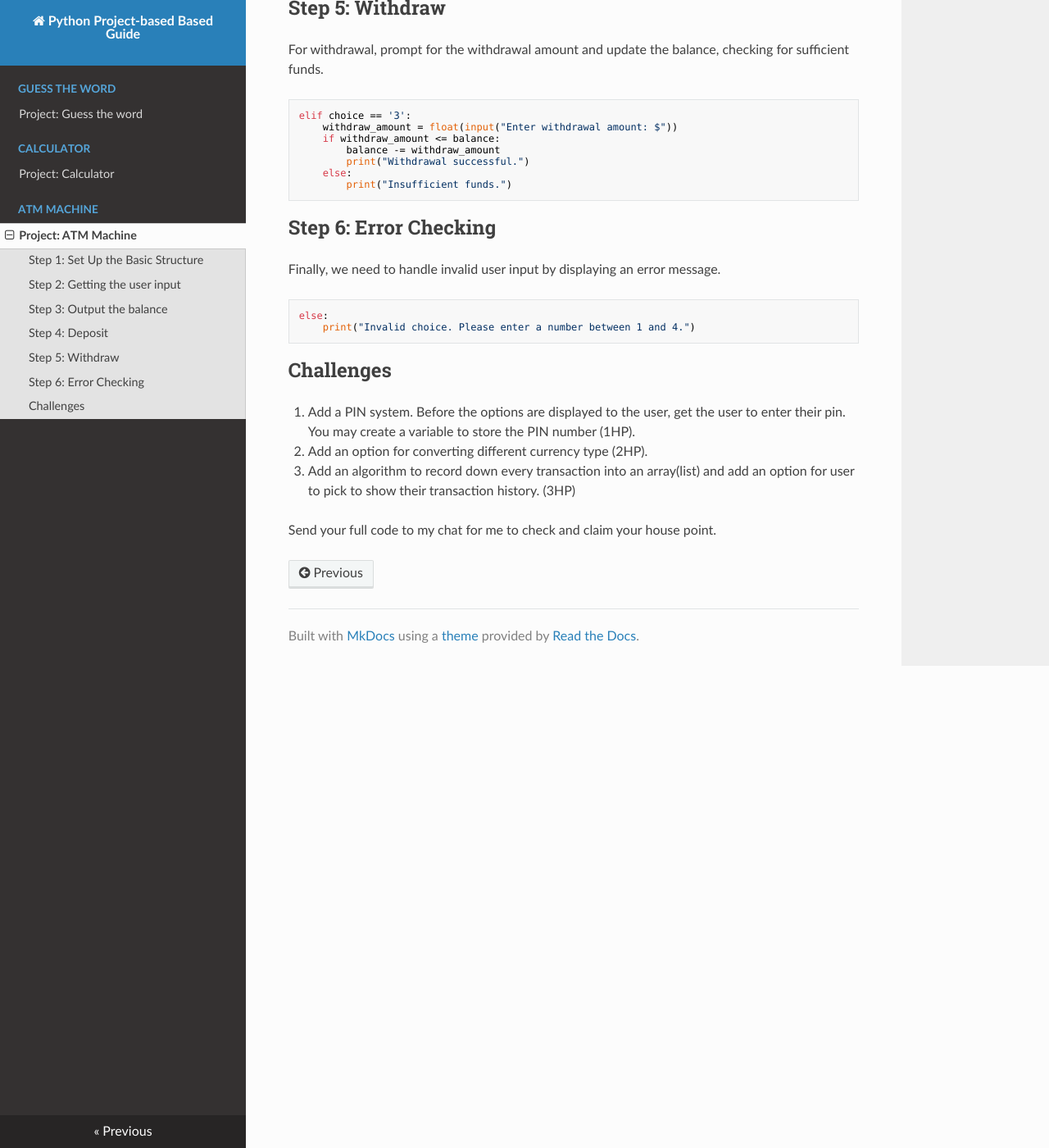
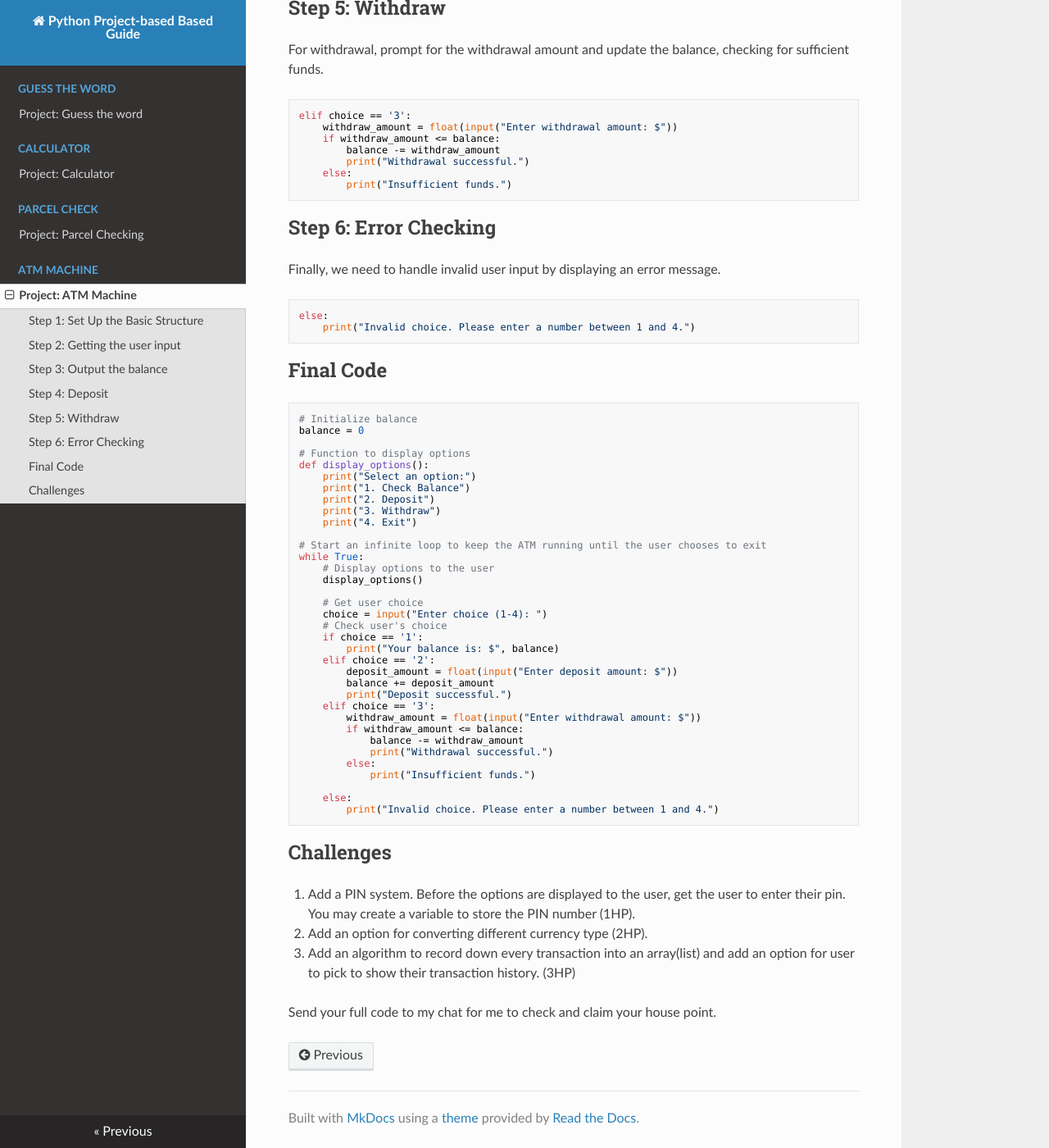
Before and after one commit to rianlian7/cs_py_guide, an MkDocs documentation site: the page built from docs/p_atm_machine.md, in a window 1280 px wide and 1400 px high, scrolled down 1183 px. Shown: the whole window at 82% size. Built offline with MkDocs 1.6.1, drawn with Linux system fonts in a browser that asks for light colours; nearby versions of some CDN libraries.

Commit message:
added new project

```diff
--- a/docs/p_atm_machine.md
+++ b/docs/p_atm_machine.md
@@ -67,6 +67,44 @@ Finally, we need to handle invalid user input by displaying an error message.
         print("Invalid choice. Please enter a number between 1 and 4.")
 
 
+## Final Code
+
+    # Initialize balance
+    balance = 0
+
+    # Function to display options
+    def display_options():
+        print("Select an option:")
+        print("1. Check Balance")
+        print("2. Deposit")
+        print("3. Withdraw")
+        print("4. Exit")
+
+    # Start an infinite loop to keep the ATM running until the user chooses to exit
+    while True:
+        # Display options to the user
+        display_options()
+
+        # Get user choice
+        choice = input("Enter choice (1-4): ")
+        # Check user's choice
+        if choice == '1':
+            print("Your balance is: $", balance)
+        elif choice == '2':
+            deposit_amount = float(input("Enter deposit amount: $"))
+            balance += deposit_amount
+            print("Deposit successful.")
+        elif choice == '3':
+            withdraw_amount = float(input("Enter withdrawal amount: $"))
+            if withdraw_amount <= balance:
+                balance -= withdraw_amount
+                print("Withdrawal successful.")
+            else:
+                print("Insufficient funds.")
+
+        else:
+            print("Invalid choice. Please enter a number between 1 and 4.")
+
 ## Challenges
 
 1. Add a PIN system. Before the options are displayed to the user, get the user to enter their pin. You may create a variable to store the PIN number (1HP).
--- a/mkdocs.yml
+++ b/mkdocs.yml
@@ -4,6 +4,8 @@ nav:
     - p_guess_the_word.md
   - 'Calculator':
     - p_calculator.md
+  - 'Parcel Check':
+    - p_parcel_check.md
   - 'ATM Machine':
     - p_atm_machine.md
 
```
Also changed, not shown: docs/p_parcel_check.md (added, +107 -0 lines), site/404.html, site/index.html, site/p_atm_machine/index.html, site/p_calculator/index.html, site/p_guess_the_word/index.html, site/p_parcel_check/index.html (added), 1 other file.
